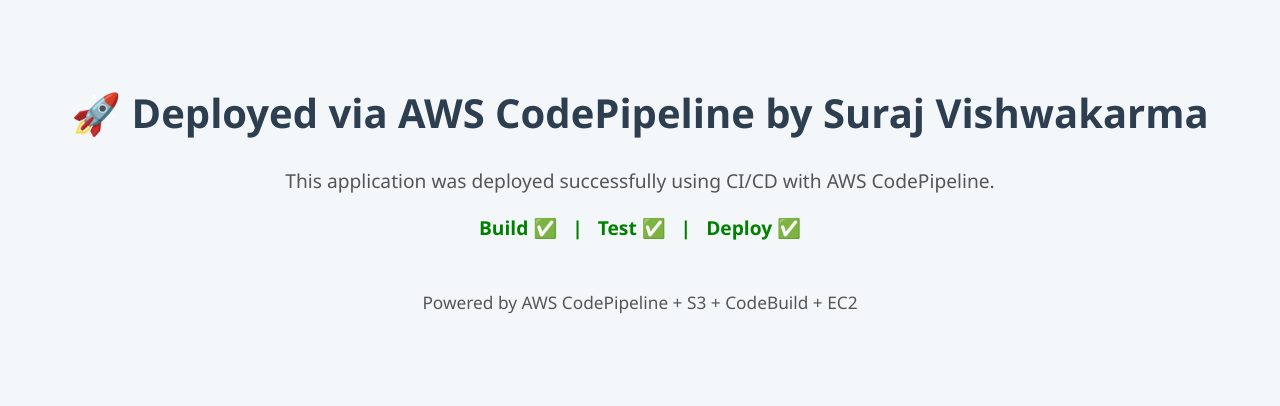
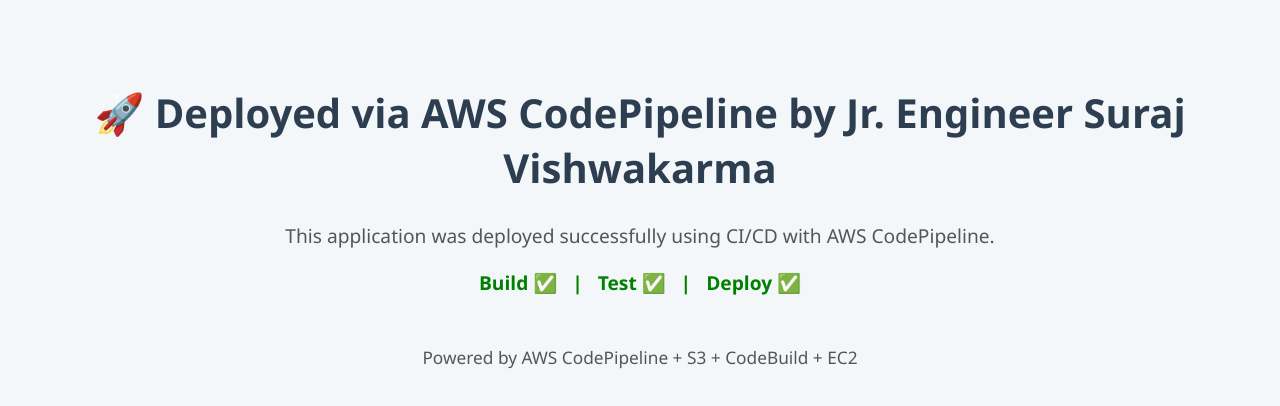
Before and after one commit to surajv123-arc/code-pipline-test, a plain HTML site: page index.html in a window 1280 px wide. Drawn offline with Linux system fonts and the light colour scheme.

Commit message:
Update index.html

```diff
--- a/index.html
+++ b/index.html
@@ -33,7 +33,7 @@
   </style>
 </head>
 <body>
-  <h1>🚀 Deployed via AWS CodePipeline by Suraj Vishwakarma</h1>
+  <h1>🚀 Deployed via AWS CodePipeline by Jr. Engineer Suraj Vishwakarma</h1>
   <p>This application was deployed successfully using CI/CD with AWS CodePipeline. </p>
   <p class="success">Build ✅ &nbsp; | &nbsp; Test ✅ &nbsp; | &nbsp; Deploy ✅</p>
 
```
